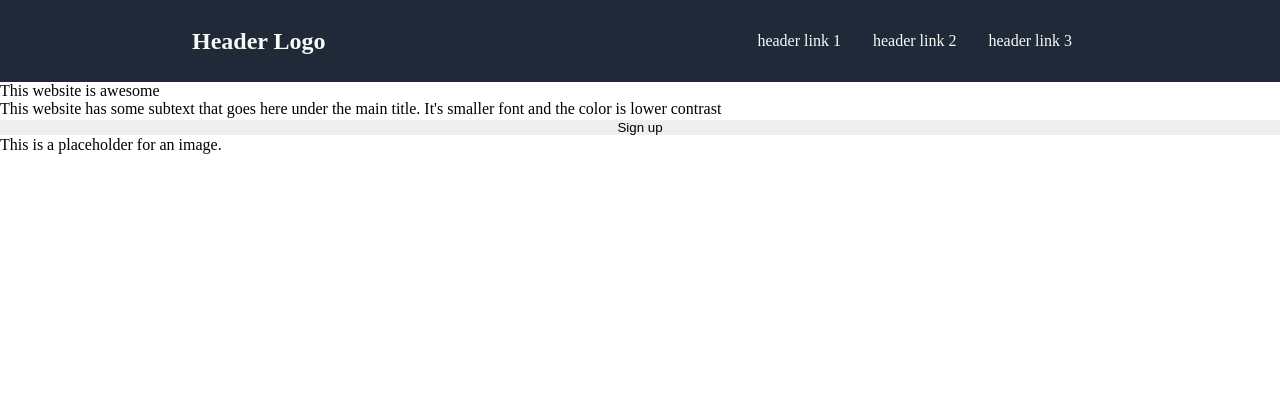
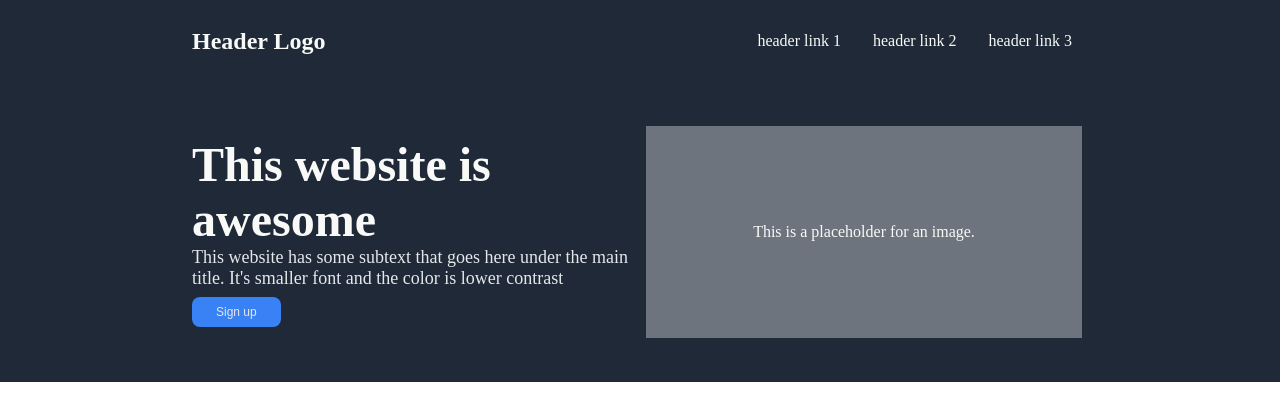
Before and after one commit to AnupriyaBiswas22/WisdmlabsAssignment_HTML, a plain HTML site: page index.html in a window 1280 px wide. Drawn offline with Linux system fonts and the light colour scheme.

Commit message:
Darker Section Styles

```diff
--- a/style.css
+++ b/style.css
@@ -49,3 +49,70 @@ nav .topbar .links div{
     width: fit-content;
     padding: 1rem;
 }
+
+.darker{
+    background-color : #1F2937;
+    color: #F9FAF8;
+    z-index: 14;
+
+    display: inline-flex;
+    align-items: center;
+    justify-content: center;
+
+    height: 300px;
+    width: 100%;
+}
+.darker .details{
+    width: 35%;
+}
+.darker .details #bigtext{
+    font-size: 48px;
+    font-weight: bolder;
+}
+.darker .details p{
+    font-size: 18px;
+    color: #E5E7EB;
+}
+button{
+    background-color: #3882F6;
+    color:#E5E7EB;
+
+    padding-left: 1.5rem;
+    padding-right: 1.5rem;
+    padding-top: 0.5rem;
+    padding-bottom: 0.5rem;
+    border-radius: 8px;
+}
+
+.darker .details #sign {
+    position: relative;
+    font-size: 12px;
+    margin-top: 0.5rem;
+    max-width: fit-content;
+}
+.darker .placeholder {
+    position: relative;
+    display: flex;
+    flex-wrap: wrap;
+
+    align-content: center;
+    justify-content: center;
+
+    width: 35%;
+    height: 100%;
+}
+.darker .placeholder .picbox {
+    padding: 1rem 1rem;
+    height: 60%;
+    width: 90%;
+
+    display: flex;
+    flex-wrap: wrap;
+    align-content: center;
+    justify-content: center;
+
+    background-color:#6D747D;
+}
+.darker .placeholder .picbox p{
+    text-align: center;
+}
```
